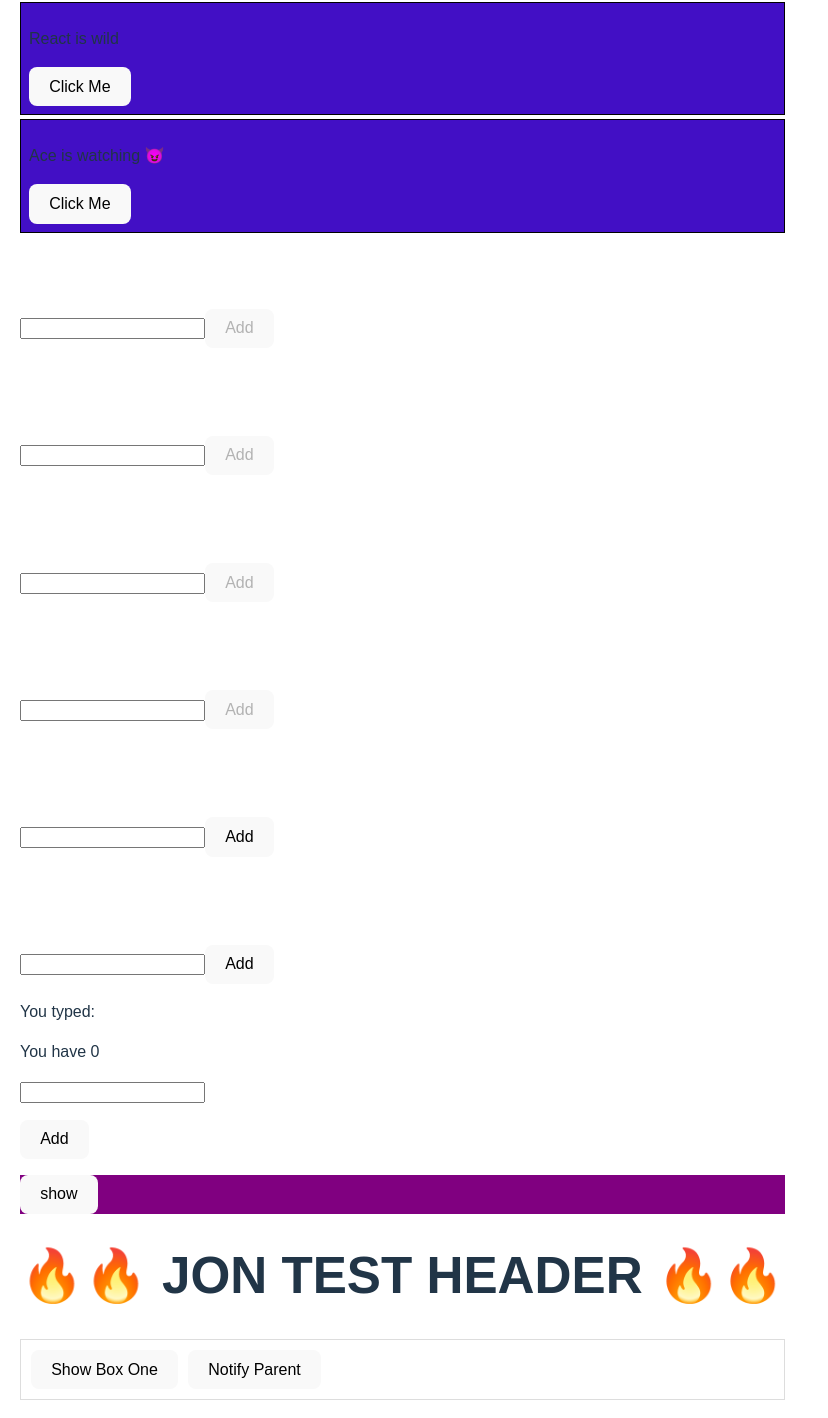
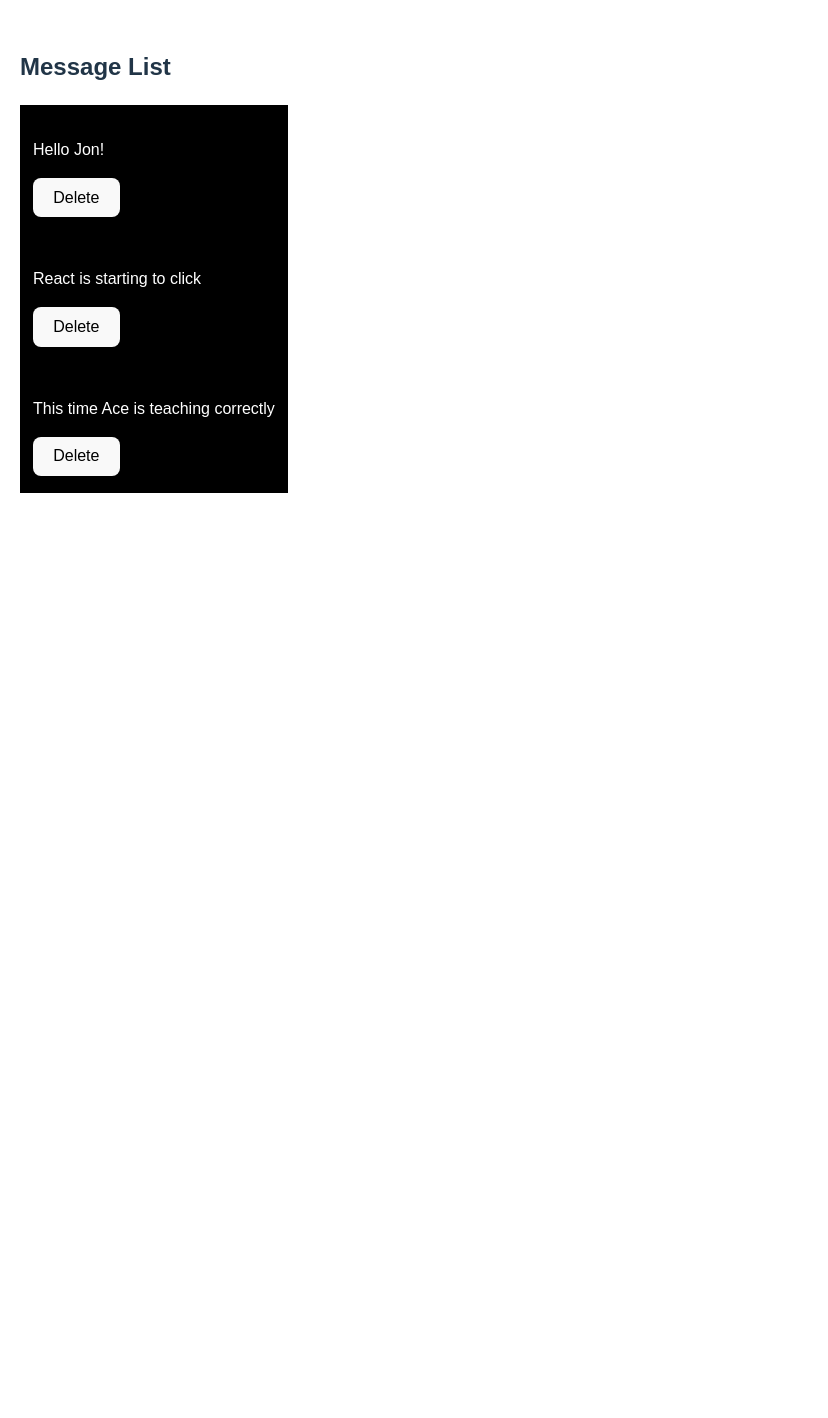
Before and after one commit to JonGudenzi/react-practice, a React (Vite) app: page / in a window 1280 px wide. Shown: the part 139-1557 px from the top of the page, without its empty margins (0-828 px from the left). After the commit the page ends 800 px from the top, so only its background shows below. Built offline with nearby package versions, Linux system fonts and the light colour scheme.

Commit message:
More state lifting practice

```diff
--- a/src/App.jsx
+++ b/src/App.jsx
@@ -1,116 +1,13 @@
 // src/App.jsx
-import { useState } from "react";
-import reactLogo from "./assets/react.svg";
-import viteLogo from "/vite.svg";
 import "./App.css";
-import ToggleBox from "./ToggleBox";
-import ClickBox from "./ClickBox";
-import InputBox from "./InputBot";
-import InputBox2 from "./InputBox2";
-import InputBox3 from "./InputBox3";
-import InputBox4 from "./InputBox4";
-import InputBox5 from "./InputBox5";
-import InputBox6 from "./InputBox6";
-import InputBox7 from "./InputBox7";
-import Message from "./Message";
-
-
-
+import MessageList from "./MessageList";
+import MessageItem from "./MessageItem";
 
 
 function App() {
-
-  const [selectedId, setSelectedId] = useState(null);
-
-  const boxes = [
-    { id: 1, label: "Box One", content: "This is box one content." },
-    { id: 2, label: "Box Two", content: "This is box two content." },
-    { id: 3, label: "Box Three", content: "This is box three content." },
-    { id: 4, label: "Box Four", content: "This is box four content." },
-    { id: 5, label: "Box Five", content: "This is box five content." },
-    { id: 6, label: "Box Six", content: "This is box six content." }
-  ];
-
-  const [lastClicked, setLastClicked] = useState(null);
-  const [openBoxId, setOpenBoxId] = useState(null);
-
-  function handleBoxClick(label) {
-    console.log("Box clicked:", label);
-    setLastClicked(label);
-  }
-
-  function handleToggle(boxId) {
-    setOpenBoxId(prevId => (prevId === boxId ? null : boxId));
-  }
-
- const messages = [
-  { id: 1, text: "Hello Jon!" },
-  { id: 2, text: "React is wild" },
-  { id: 3, text: "Ace is watching 😈" },
-];
-
-function handleMessageClick(id) {
-  setSelectedId(id);
-}
-
   return (
-
-
-
     <div className="App">
-      {selectedId !== null && (
-  <p>You selected message #{selectedId}</p>
-)}
-      {messages.map((message) => (
-  <Message
-    key={message.id}
-    id={message.id}
-    text={message.text}
-    onButtonClick={handleMessageClick}
-    isSelected={selectedId === message.id}
-  />
-))}
-      <br></br>
-      <br></br>
-      <br></br>
-      <InputBox7 />
-      <br></br>
-      <br></br>
-      <br></br>
-      <InputBox6 />
-      <br></br>
-      <br></br>
-      <br></br>
-      <InputBox5 />
-      <br></br>
-      <br></br>
-      <br></br>
-      <InputBox4 />
-      <br></br>
-      <br></br>
-      <br></br>
-      <InputBox3 />
-      <br></br>
-      <br></br>
-      <br></br>
-      <InputBox />
-      <InputBox2 />
-      <ClickBox />
-      <h1>🔥🔥 JON TEST HEADER 🔥🔥</h1>
-
-      {lastClicked && (
-        <p>Last clicked: {lastClicked}</p>
-      )}
-
-      {boxes.map((box) => (
-        <ToggleBox
-          key={box.id}
-          box={box}
-          onBoxClick={handleBoxClick}
-          isOpen={openBoxId === box.id}
-          onToggle={() => handleToggle(box.id)}
-        />
-      ))}
+      <MessageList />
     </div>
   );
 }
--- /dev/null
+++ b/src/MessageItem.jsx
@@ -0,0 +1,24 @@
+
+export default function MessageItem({ id, text, isSelected, onSelect, onDelete }) {
+  return (
+    <div
+    onClick={() => onSelect(id)}
+    style={{
+      padding: "8px",
+        margin: "4px 0",
+        border: "1px solid black",
+        backgroundColor: isSelected ? "blue" : "black",
+        color: "white",
+        cursor: "pointer",
+    }}>
+
+<p>{text}</p>
+<button
+onClick={(e) => {
+  e.stopPropagation();
+  onDelete(id);
+}}>Delete</button>
+    </div>
+
+  )
+}
--- /dev/null
+++ b/src/MessageList.jsx
@@ -0,0 +1,43 @@
+import { useState } from "react";
+import MessageItem from "./MessageItem";
+
+export default function MessageList() {
+  const [messages, setMessages] = useState([
+    { id: 1, text: "Hello Jon!" },
+    { id: 2, text: "React is starting to click" },
+    { id: 3, text: "This time Ace is teaching correctly" },
+  ]);
+
+  const [selectedId, setSelectedId] = useState(null);
+
+  function handleSelect(id) {
+    setSelectedId(id);
+  }
+
+function handleDelete(id) {
+  setMessages(prev => prev.filter(msg => msg.id !== id));
+}
+
+  return (
+    <div>
+      <h2>Message List</h2>
+
+      {messages.map((msg) => (
+        <div key={msg.id}
+          onClick={() => handleSelect(msg.id)}
+          style={{
+            backgroundColor: msg.id === selectedId ? "blue" : "black",
+            color: "white",
+            padding: "4px"
+          }}> <MessageItem
+          key={msg.id}
+          id={msg.id}
+          text={msg.text}
+          isSelected={msg.id === selectedId}
+          onSelect={handleSelect}
+          onDelete={handleDelete} />
+          </div>
+      ))}
+    </div>
+  );
+}
```
Also changed, not shown: src/CleanMessageItem.jsx (added, +7 -0 lines), src/CleanMessageList.jsx (added, +55 -0 lines).
